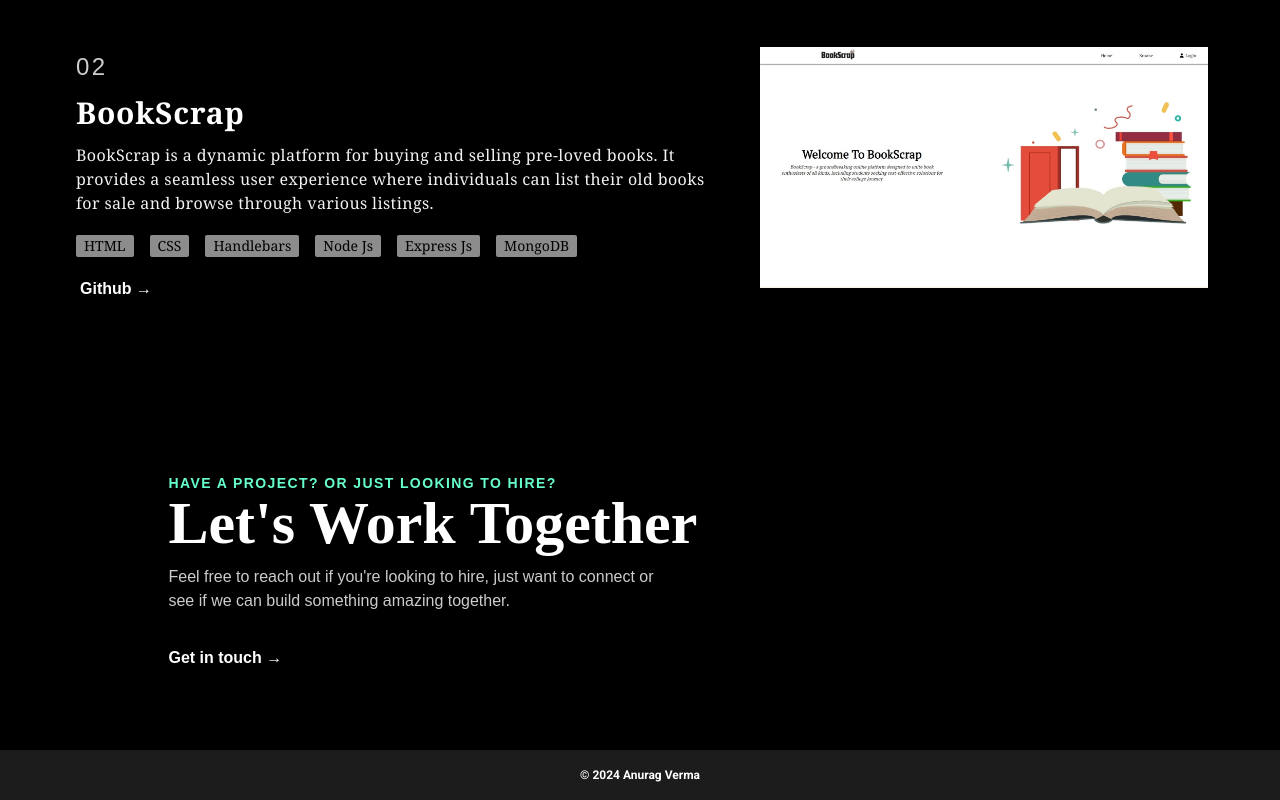
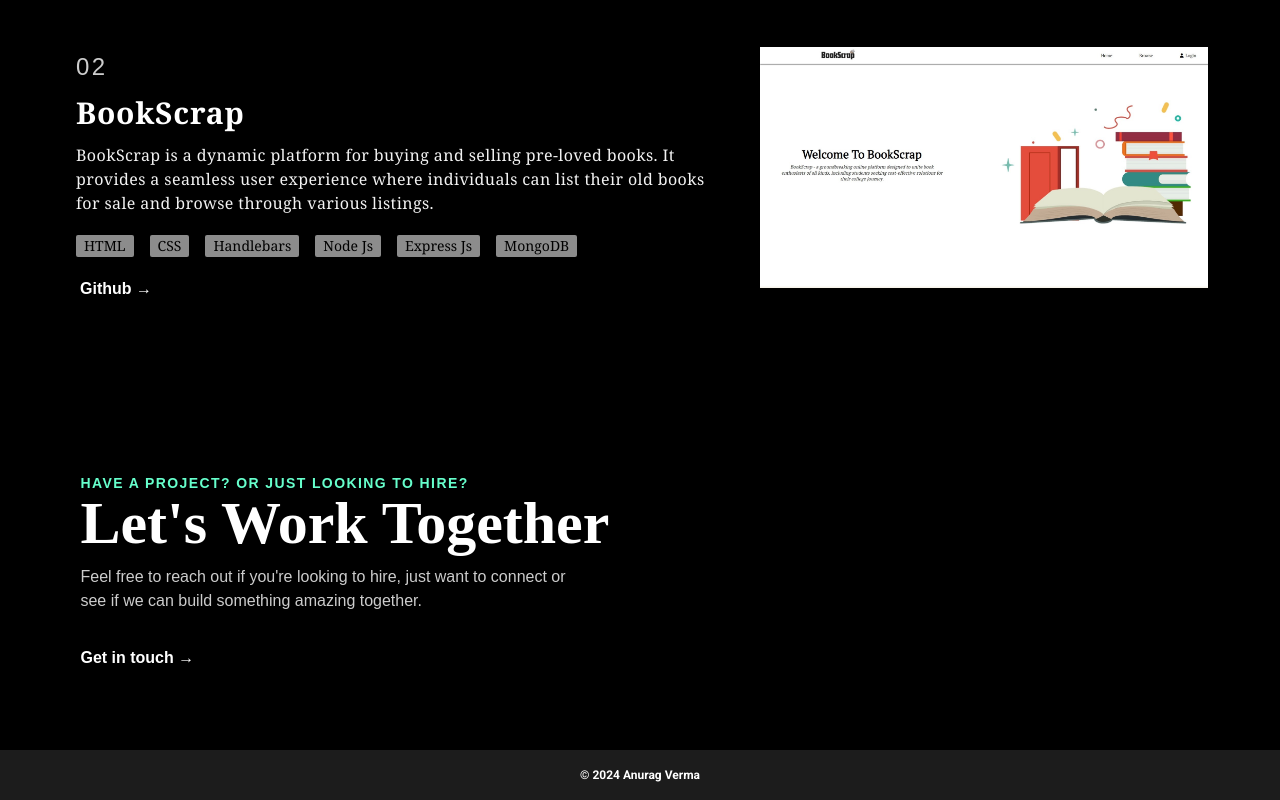
Before and after one commit to Vermaanug/Portfolio, a React (Vite) app: page / in a window 1280 px wide. Shown: the part 2714-3514 px from the top of the page. Built offline with nearby package versions, Linux system fonts and the light colour scheme; a web font is replaced by a local one.

Commit message:
change css

```diff
--- a/src/Components/Contact.jsx
+++ b/src/Components/Contact.jsx
@@ -6,7 +6,7 @@ const Contact = () => {
   useAOS({ duration: 1000 });
 
   return (
-    <section id="contact" className="relative z-10 bg-black flex justify-center custom-lg:-ml-28 2xl:-ml-72" >
+    <section id="contact" className="relative z-10 bg-black flex justify-center custom-lg:-ml-28 xl:-ml-72 2xl:-ml-72" >
       <div className="mx-2 flex flex-col gap-6 max-w-full lg:mb-10  " data-aos="fade-up">
         <div className="p-2">
           <p className="font-nunito font-semibold uppercase  text-[#66FFCC] tracking-widest text-[11px] lg:text-sm ">
```
